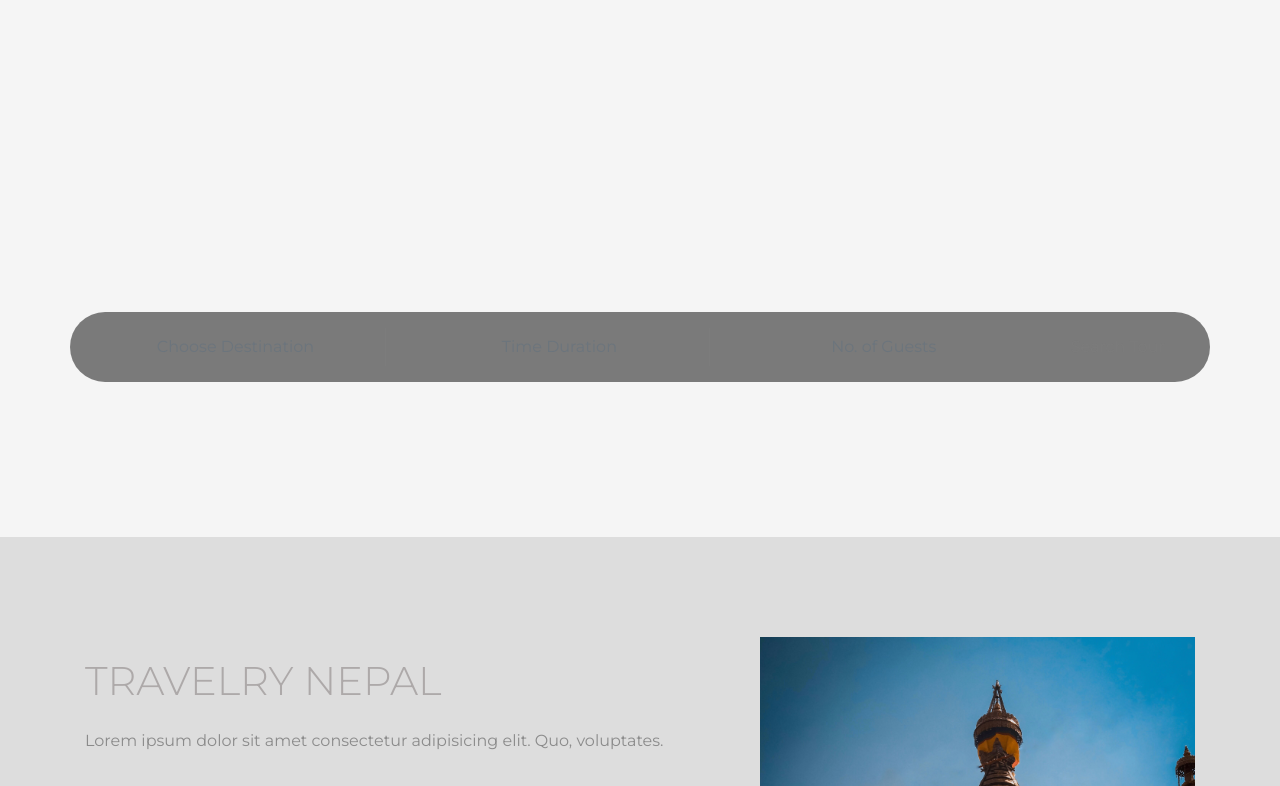
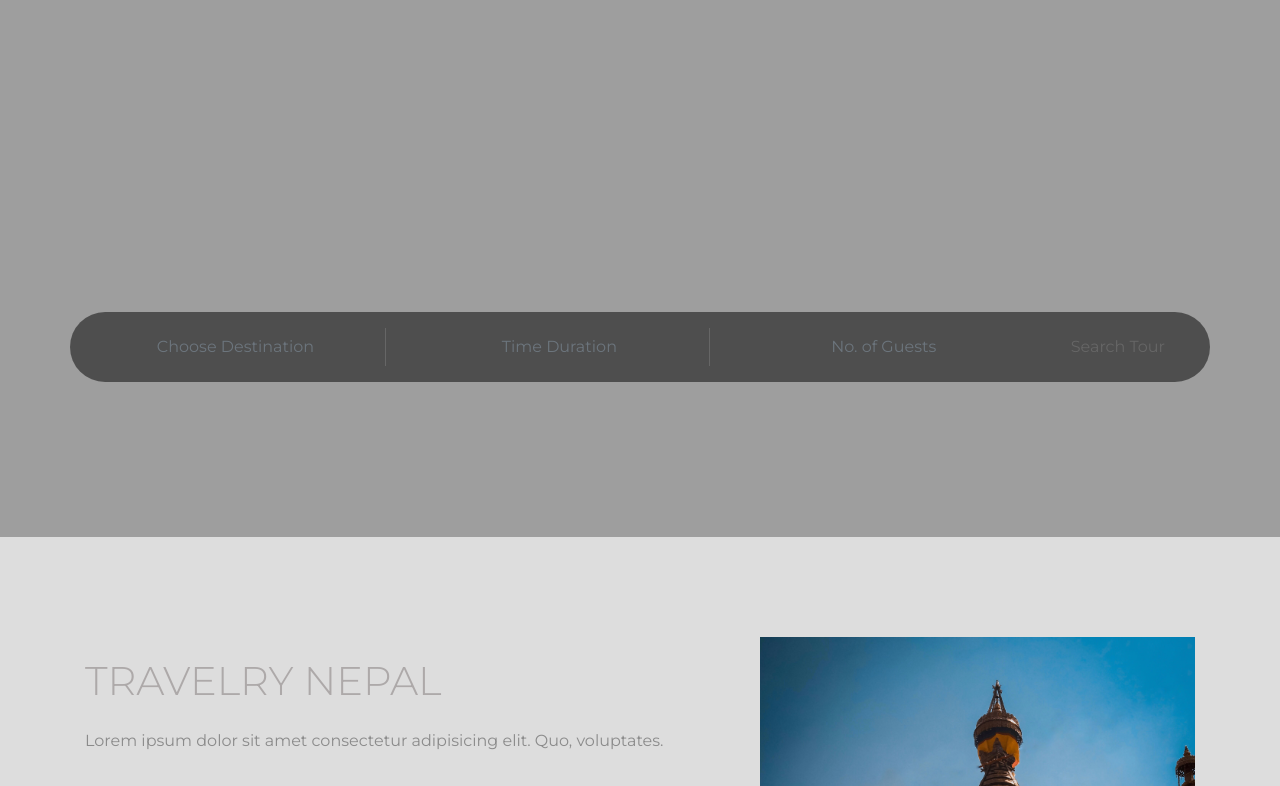
Before and after one commit to SaujanMac/Travelry-Website, a plain HTML site: page index.html in a window 1280 px wide. Shown: the part 263-1049 px from the top of the page. Drawn offline with nearby package versions, Linux system fonts and the light colour scheme; the site is published under a folder, as on GitHub Pages, so addresses that start at the root find nothing.

Commit message:
background addressfixed

```diff
--- a/css/style.scss
+++ b/css/style.scss
@@ -27,7 +27,7 @@ h3 {
 }
     // Landing Page
     #landing {
-        background: url('/images/landing1920.jpg') no-repeat top/cover;
+        background: url('../images/landing1920.jpg') no-repeat top/cover;
         min-height: 100vh;
         min-width: 100vw;
         text-decoration: none;
```
Also changed, not shown: css/style.css, 1 other file.
